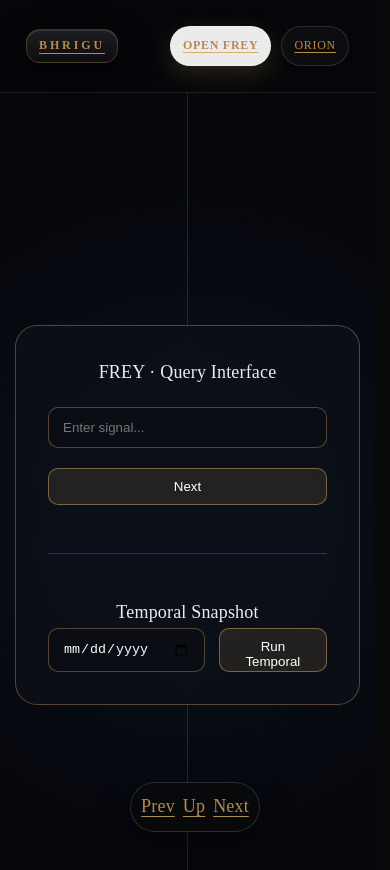
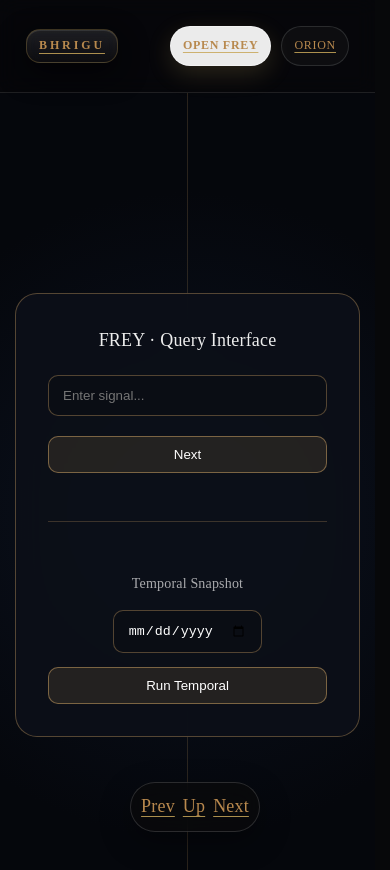
Before and after one commit to AiBhrigu/bhrigu-portal, a Next.js app: page /frey in a window 390 px wide. Shown: the top 870 px of the page. Built offline with nearby package versions, Linux system fonts and the light colour scheme.

Commit message:
FREY_TEMPORAL_MOBILE_FIX_v0_8

```diff
--- a/pages/frey.js
+++ b/pages/frey.js
@@ -23,8 +23,13 @@ export default function Frey() {
 
           <div className="freyDivider" />
 
-          <div className="freyTemporalBlock">
-            <div className="freyTemporalTitle">Temporal Snapshot</div>
+          <div
+            className="freyTemporalBlock"
+            data-frey-temporal="V0_7"
+          >
+            <div className="freyTemporalTitle">
+              Temporal Snapshot
+            </div>
 
             <div className="freyTemporalRow">
               <input
@@ -90,10 +95,22 @@ export default function Frey() {
           padding-top: 24px;
         }
 
+        .freyTemporalBlock {
+          margin-top: 6px;
+        }
+
+        .freyTemporalTitle {
+          font-size: 14px;
+          opacity: 0.7;
+          margin-bottom: 14px;
+        }
+
         .freyTemporalRow {
           display: flex;
           align-items: center;
           gap: 14px;
+          max-width: 460px;
+          margin: 0 auto;
         }
 
         .freyInput {
@@ -123,6 +140,10 @@ export default function Frey() {
           height: 44px;
         }
 
+        .freyTemporalButton:hover {
+          background: rgba(255,200,120,0.18);
+        }
+
         .freyJson {
           margin-top: 18px;
           text-align: left;
@@ -135,6 +156,16 @@ export default function Frey() {
             padding: 32px;
           }
         }
+
+        @media (max-width: 520px) {
+          .freyTemporalRow {
+            flex-direction: column;
+          }
+
+          .freyTemporalButton {
+            width: 100%;
+          }
+        }
       `}</style>
     </div>
   );
```
